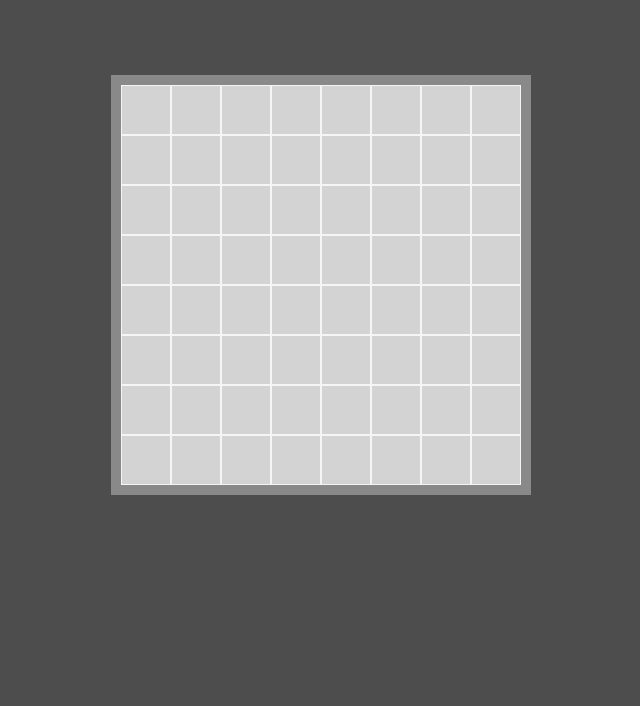
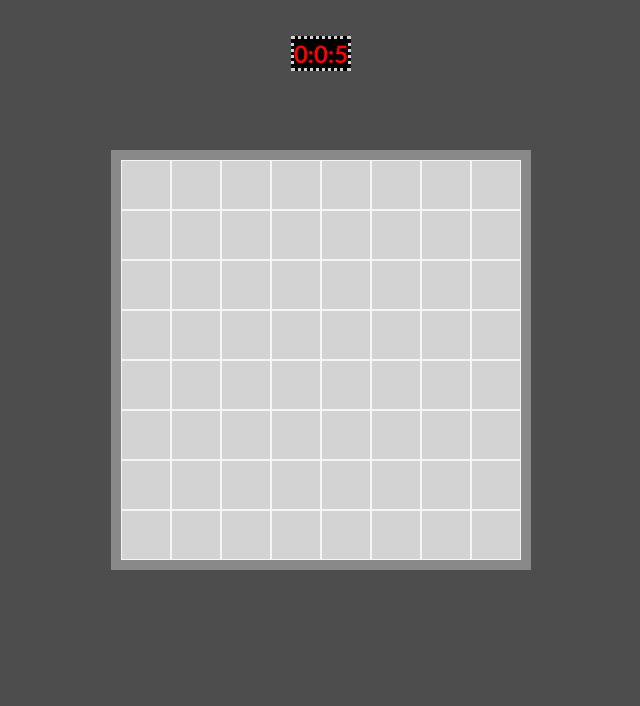
Before and after one commit to StandardDemacian/Minesweeper, a plain HTML site: page index.html in a window 1280 px wide. Shown: the part 94-800 px from the top of the page, without its empty margins (319-959 px from the left). Drawn offline with Linux system fonts and the light colour scheme.

Commit message:
timer_added

```diff
--- a/index.html
+++ b/index.html
@@ -10,8 +10,10 @@
     <title>MineSweeper</title>
 </head>
 <h1 id="title">Minesweeper!</h1>
+<h2 id="timer"></h2>
 <button id="restart">Restart Game</button>
 <br>
+
 <body>
 
     <div id ="board">
--- a/script.js
+++ b/script.js
@@ -3,6 +3,7 @@
 const restartButton = document.getElementById("restart")
 const gameBoard = document.getElementById("board")
 const title = document.getElementById("title")
+const clock = document.getElementById("timer")
 
 
 let board = []
@@ -15,8 +16,10 @@ let minesLocation = []
 let tilesClicked = 0 //will be how we check win condition
 let minesFound = 0
 let gameOver = false
-let flag = false
 
+
+let seconds = 0
+let timer = setInterval(upTimer, 1000)
 
 
 function initilize(){
@@ -60,6 +63,20 @@ function gameStart () {
     }
 }
 
+function upTimer() {
+
+     ++seconds
+    let hour = Math.floor(seconds / 3600)
+    let minute = Math.floor((seconds - hour * 3600) / 60)
+    let updSecond = seconds - (hour * 3600 + minute * 60)
+    clock.innerHTML = hour + ":" + minute + ":" + updSecond
+    if(gameOver=true){
+        return
+    }
+
+
+
+}
 
 //placing flag function that is called in the tile event listener
 
@@ -178,7 +195,7 @@ function reloadScreen() {
 
  function endGame() {
     if(gameOver == true) {
-
+        clearInterval(timer)
         restartButton.style.visibility = "visible"
         restartButton.addEventListener("click", reloadScreen)
 
--- a/styles.css
+++ b/styles.css
@@ -45,6 +45,13 @@ body {
 
 }
 
+#timer {
+    background-color: black;
+    color:red;
+    border-style: dotted;
+    border-color: lightgrey;
+
+}
 
 
 #board div {
```
Also changed, not shown: 1 other file.
